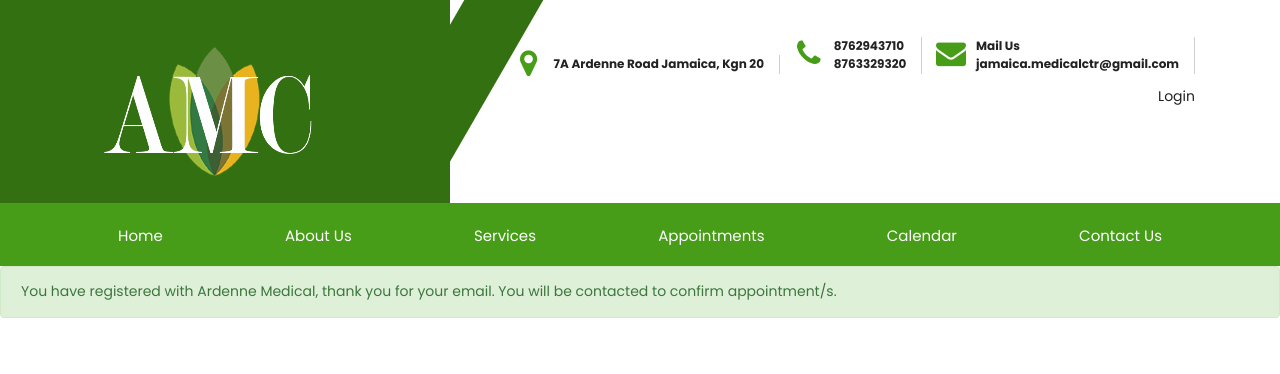
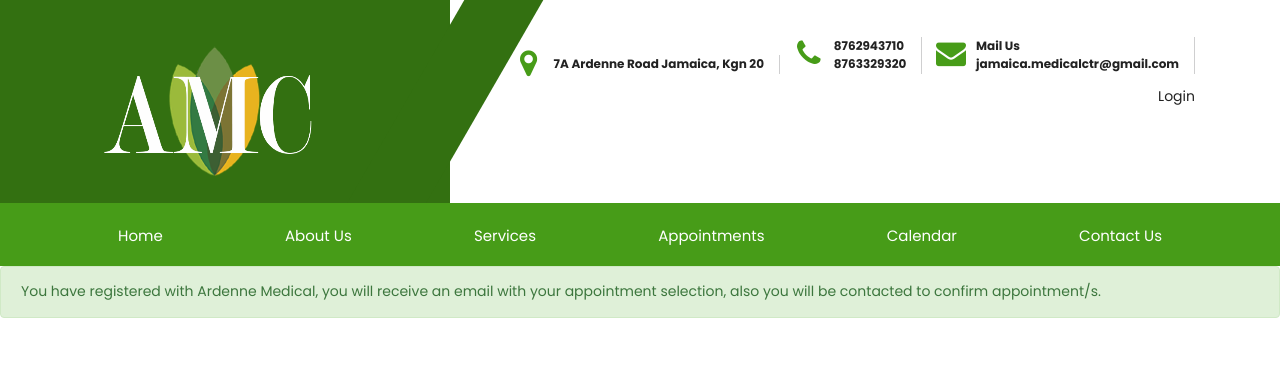
Before and after one commit to antoboo/ArdenneMedical, a PHP site: page /success.php in a window 1280 px wide. Shown: the part 51-425 px from the top of the page. Run offline with PHP 8.4, Linux system fonts and the light colour scheme; data that the repository does not hold is empty.

Commit message:
Final Touches

```diff
--- a/appoint.php
+++ b/appoint.php
@@ -48,7 +48,7 @@
 
                 </div>
 
-                <div class="form-control">
+                <div required class="form-control">
                             <label for="gender">Gender</label><br/>
                                 <!-- <input required type="radio" class="form-control" id="mgender" name="mgender" aria-describedby="genderHelp">
                                 <input required type="radio" class="form-control" id="lgender" name="fgender" aria-describedby="genderHelp"> -->
--- a/includes/successmessage.php
+++ b/includes/successmessage.php
@@ -1,5 +1,5 @@
 
 
 <div class="alert alert-success" role="alert">
-  You have registered with Ardenne Medical, thank you for your email. You will be contacted to confirm appointment/s.
+  You have registered with Ardenne Medical, you will receive an email with your appointment selection, also you will be contacted to confirm appointment/s.
 </div>
```
